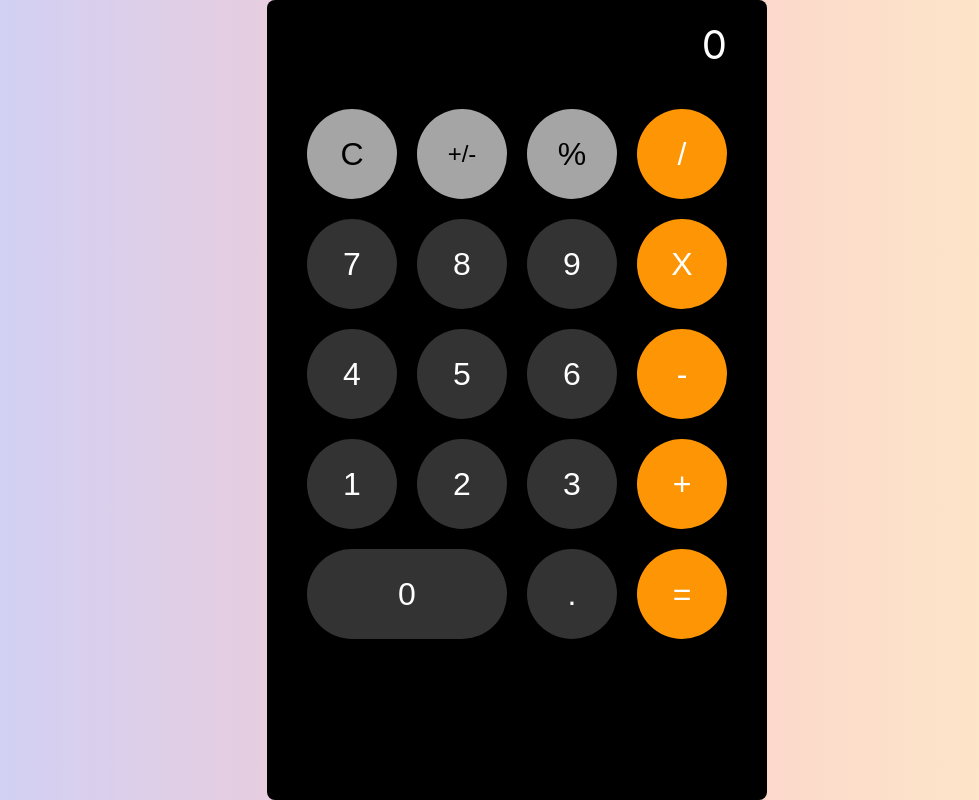
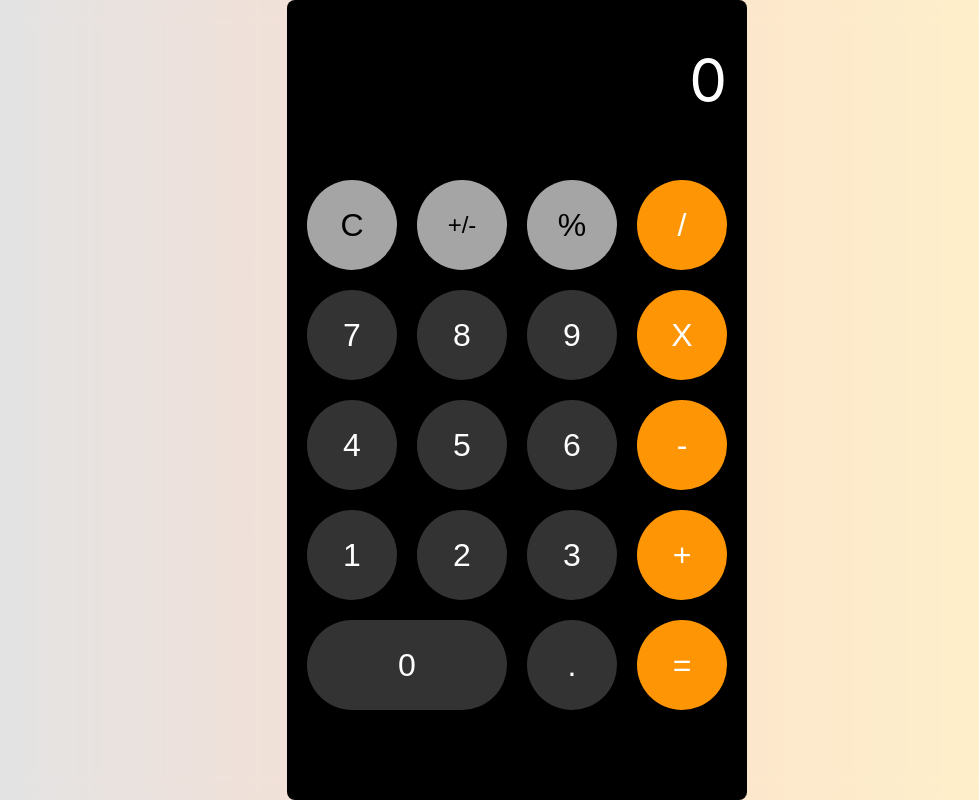
Before and after one commit to diegofernandoalayon/calculator, a React (Create React App) app: page / in a window 1280 px wide. Shown: the whole page, without its empty margins (123-1102 px from the left). Built offline with nearby package versions, Linux system fonts and the light colour scheme.

Commit message:
agregando estilos

```diff
--- a/public/index.html
+++ b/public/index.html
@@ -3,7 +3,7 @@
   <head>
     <meta charset="utf-8" />
     <link rel="icon" href="%PUBLIC_URL%/favicon.ico" />
-    <meta name="viewport" content="width=device-width, initial-scale=1" />
+    <meta name="viewport" content="width=device-width, initial-scale=0.8" />
     <meta name="theme-color" content="#000000" />
     <meta
       name="description"
--- a/src/App.css
+++ b/src/App.css
@@ -15,8 +15,8 @@ body{
   display: grid;
   place-items: center;
   height: 100vh;
-  /* background-color: rgba(255, 255,205,0.4);
-  backdrop-filter: blur(12px); */
+  background-color: rgba(255, 255,205,0.4);
+  backdrop-filter: blur(12px);
 }
 
 /* .container{
@@ -33,12 +33,12 @@ body{
   flex-direction: column;
   flex-wrap: wrap;
   align-content: space-around;
-  height: 100%;
+  height: 100vh;
   position: relative;
   width: 100%;
 }
-@media(min-width: 500px){
+@media(min-width: 580px){
   .container{
-    width: 500px;
+    width: 460px;
   }
 }
--- a/src/components/Button/button.css
+++ b/src/components/Button/button.css
@@ -3,6 +3,8 @@
   font-size: 2rem;
   cursor: pointer;
   border: none;
+  outline: none;
+  -webkit-tap-highlight-color: rgba(0,0,0,0);
 }
 .orange{
   background-color: #fe9505;
@@ -19,6 +21,9 @@
 .btn:hover{
   filter: opacity(0.8)
 }
+.btn:visited{
+  background-color: red;
+}
 .wide{
   grid-column: 1/3;
 }
--- a/src/components/Display/index.js
+++ b/src/components/Display/index.js
@@ -1,9 +1,13 @@
 export default function Display({value}){
 
+  let fontSize = '60px'
+  if(value){
+    fontSize = value.length < 10 ? '60px' : '40px'
+  }
 
   return (
     <div>
-      <div style={{color:'white',fontSize:'40px', textAlign: 'right', padding: '20px'}}>{value||'0'}</div>
+      <div style={{color:'white',fontSize:fontSize, textAlign: 'right', padding: '20px', height: '15vh', display: 'flex', justifyContent:'flex-end', alignItems: 'center'}}>{value||'0'}</div>
     </div>
   )
 }
```
